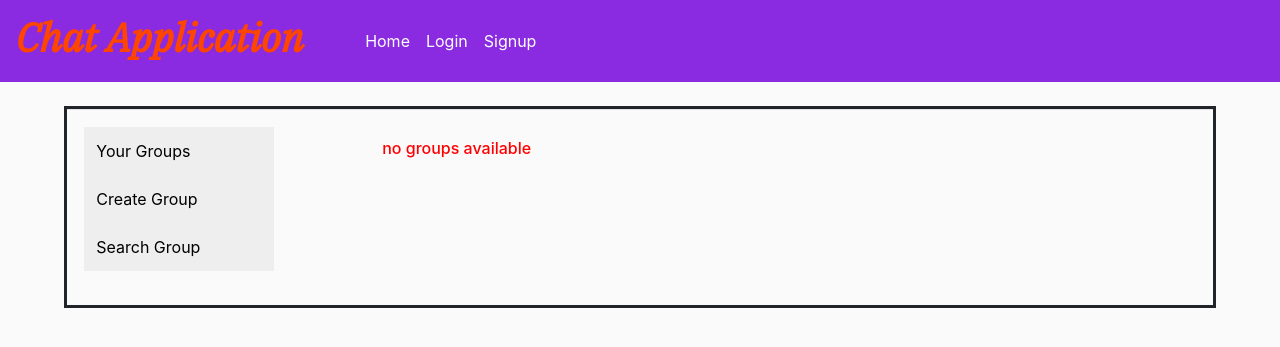
After one commit to rakshithkumarmr/ChatApplication, a Django app: page /group/ in a window 1280 px wide. The commit adds this page. Shown: the top 347 px of the page. Run offline with Django 3.2, Linux system fonts and the light colour scheme; data comes from the database, SQL or seed files in the repository; both versions use the stored data as it was after the commit; some libraries are stand-ins or nearby versions.

Commit message:
3rd task

```diff
--- a/ChatApplication/app/urls.py
+++ b/ChatApplication/app/urls.py
@@ -16,4 +16,16 @@ urlpatterns = [
     path('seacrh/', views.search, name='seacrh'),
     path('delete/<str:id><str:ro>/',views.delete,name='delete'),
 
+    path('group/',views.group,name='group'),
+    path('create_group/',views.create_group,name='create_group'),
+    path('group1/<str:group_name>/',views.group1,name='group1'),
+    path('search_group/',views.search_group,name='search_group'),
+    path('send1/',views.send1,name='send1'),
+    path('delete_group/<str:id><str:gr>/',views.delete_group,name='delete_group'),
+
+    path('add_member/<str:group>/',views.add_member,name='add_member'),
+    path('group_members/<str:group>/', views.group_members, name='group_members'),
+    path('leave_group/<str:group>/', views.leave_group, name='leave_group'),
+    path('join_group/', views.join_group, name='join_group'),
+
 ]
--- a/ChatApplication/app/views.py
+++ b/ChatApplication/app/views.py
@@ -4,10 +4,11 @@ from django.shortcuts import redirect
 from django.contrib import messages
 from django.contrib.auth.models import User
 from django.http import HttpResponse, JsonResponse
-from  .models import ProfileModel, Room, Message
+from  .models import ProfileModel, Room, Message, Group, GroupMessages, AddMembers
 from .forms import SignupForm
 from django.contrib.auth import logout
 from django.db.models import Q
+
 
 def home(request):
   return render(request, 'index.html')
@@ -155,6 +156,129 @@ def search(request):
 
 def delete(request,id,ro):
     Message.objects.get(id=id).delete()
-    print(id,"""""""""""""""""",ro)
     room_details = Room.objects.get(id=ro).name
     return redirect('/room/'+room_details)
+
+
+def group(request):
+    group_details ="group detail"
+    am = AddMembers.objects.filter(member=str(request.user))
+    group = []
+    for x in am:
+        group.append(Group.objects.get(id=int(x.group_id)))
+    if group:
+        return render(request, 'group.html', {'group_details': group_details,'group_info':group})
+    else:
+        return render(request,'group.html',{'group_details':group_details,'mess':"no groups available"})
+
+
+def create_group(request):
+    create_group = "create_group"
+    if request.method == "POST":
+        group_name = request.POST['group_name']
+        if Group.objects.filter(name=group_name).exists():
+            mess = "This group name is already available"
+            return render(request, 'group.html', {'create_group': create_group,'mess':mess})
+        else:
+            new_group = Group.objects.create(name=group_name,users=str(request.user))
+            new_group.save()
+            member = str(request.user)
+            group_id = new_group.id
+            am = AddMembers.objects.create(member=member,group_id=group_id)
+            am.save()
+            return redirect('/group1/' + group_name)
+    return render(request, 'group.html', {'create_group': create_group})
+
+
+def search_group(request):
+    search_group = "search_group"
+    if request.method == "POST":
+        search = request.POST['search']
+        if search:
+            match = Group.objects.filter(name=search).exists()
+            if match:
+                match1 = Group.objects.get(name=search)
+                data = AddMembers.objects.filter(group_id=match1.id,member=str(request.user))
+                if data:
+                    name = Group.objects.get(name=search)
+                    ss = "You are alredy joined this group"
+                    return render(request, "group.html", {"data": name, "search": search,'search_group': search_group,"ss":ss})
+                else:
+                    name = Group.objects.get(name=search)
+                    ss = "You are not in the group." \
+                         " You want to join the group?"
+                    return render(request, "group.html", {"data": 'join', "search": search,'search_group': search_group,"ss":ss,"name":name})
+            else:
+                mess =  "search not found"
+                return render(request, "group.html", { "search": search,'search_group': search_group,'mess':mess})
+    return render(request, 'group.html', {'search_group': search_group})
+
+
+def group1(request,group_name):
+    username = request.user
+    group_details = Group.objects.get(name=group_name).id
+    mess = GroupMessages.objects.filter(group=group_details)
+    group_details = Group.objects.get(name=group_name)
+    return render(request, 'visit_group.html',
+                  {'username': str(username), 'group': group_name, 'group_details': group_details, 'mess': mess})
+
+
+def send1(request):
+    message = request.POST['message']
+    username = request.POST['username']
+    group_id = request.POST['group_id']
+    group = request.POST['group']
+    new_message = GroupMessages.objects.create(message=message, user=username, group=group_id)
+    new_message.save()
+    return redirect('/group1/' + group)
+
+
+def delete_group(request,id,gr):
+    z = id+gr
+    res_first = z[0:len(z) // 2]
+    res_second = z[len(z) // 2 if len(z) % 2 == 0
+                          else ((len(z) // 2) + 1):]
+    GroupMessages.objects.get(id=res_first).delete()
+
+    group_details = Group.objects.get(id=res_second).name
+    return redirect('/group1/'+group_details)
+
+def add_member(request,group):
+    if request.method == "POST":
+        search = request.POST['search']
+        if search:
+            match = User.objects.filter(username=search).exists()
+            if match:
+                gd = Group.objects.get(name=group).id
+                m = AddMembers.objects.filter(member=search, group_id=gd).exists()
+                if m:
+                    mess = "user alredy in this group"
+                    return render(request, "add_member.html", {"group_name": group, 'mess': mess})
+                else:
+                    AddMembers.objects.create(member=search,group_id=gd).save()
+                    mess = "successfully added"
+                    return render(request, "add_member.html", {"group_name":group,'mess': mess})
+            else:
+                mess = "user not found"
+                return render(request, "add_member.html", {"group_name":group,'mess': mess})
+
+    return render(request,"add_member.html",{"group_name":group})
+
+
+def group_members(request,group):
+    id1 = Group.objects.get(name=group).id
+    data = AddMembers.objects.filter(group_id=id1)
+    return render(request,'group_members.html',{'data':data})
+
+
+def leave_group(request,group):
+    id1 = Group.objects.get(name=group).id
+    data = AddMembers.objects.get(group_id=id1,member=str(request.user)).delete()
+    return redirect('group')
+
+
+def join_group(request):
+    group = request.POST['group']
+    id = Group.objects.get(name=group).id
+    AddMembers.objects.create(member=str(request.user),group_id=id).save()
+    return redirect('/group1/' + group)
--- a/ChatApplication/templates/basic.html
+++ b/ChatApplication/templates/basic.html
@@ -39,6 +39,9 @@
             </li>
             <li class="nav-item active">
                 <a class="nav-link" href="{% url 'visit_room' %}">Room<span class="sr-only">(current)</span></a>
+            </li>
+            <li class="nav-item active">
+                <a class="nav-link" href="{% url 'group' %}">Group<span class="sr-only">(current)</span></a>
             </li>
             <li class="nav-item active">
                 <a class="nav-link" href="#" onclick="logout()">Logout<span class="sr-only">(current)</span></a>
--- /dev/null
+++ b/ChatApplication/templates/group.html
@@ -0,0 +1,96 @@
+{% extends 'basic.html' %}
+{% block title %}Group{% endblock %}
+{% block body %}
+{% load static %}
+<br>
+    <div class="active" style="margin-left: 5%;margin-right: 5%;border-style: solid">
+    <table class="table"><tr><td width="25%">
+    <div class="vertical-menu" style="padding: 2%">
+        <a href="{% url 'group' %}">Your Groups</a>
+        <a href="{% url 'create_group' %}">Create Group</a>
+        <a href="{% url 'search_group' %}">Search Group</a>
+    </div>
+    </td>
+    <td width="75%">
+    <div style="padding: 2%">
+            {% if group_details %}
+                {% if mess %}
+                    <h6 style="color: red">{{ mess }}</h6>
+                {% else %}
+                    <table class="table">
+                        <tr><td><h2 style="color: red">My groups</h2></td></tr>
+                    {% for x in group_info %}
+                        <tr><td>
+                            <h3><a href="{% url 'group1' group_name=x.name %}">{{ x.name }} </a></h3></td>
+                        </tr>
+                    {% endfor %}
+                    </table>
+                {% endif %}
+            {% endif %}
+            {% if create_group %}
+                <div>
+                    <div>
+                        {% if mess %}<h6 style="color: red">{{ mess }}</h6>{% endif %}
+                    </div><br>
+                    <form class="form-inline my-2 my-lg-0" style="padding-right: 2%" method="post" action="{% url 'create_group' %}">
+                        {% csrf_token %}
+
+                        <input class="form-control mr-sm-2" type="text" placeholder="Create Group" aria-label="Search" name="group_name" required>
+                        <input class="btn btn-outline-success my-2 my-sm-0" type="submit" value="Create Group" />
+                    </form>
+                </div>
+            {% endif %}
+            {% if search_group %}
+                <div>
+                    <form class="form-inline my-2 my-lg-0" style="padding-right: 2%" method="post" action="{% url 'search_group' %}">
+                        {% csrf_token %}
+                        <input class="form-control mr-sm-2" placeholder="Search Group" aria-label="Search Group" name="search" required>
+                        <input class="btn btn-outline-success my-2 my-sm-0" type="submit" value="Seacrh Group" />
+                    </form>
+                </div>
+                {% if search %}
+                    <h4 style="padding-top: 2%;font-family: 'Lemonada', cursive;color: #0d0f91">Searched result for '{{ search }}'</h4>
+                    {% if data %}
+                        {% if data == 'join' %}
+                            <div style="border: lightseagreen;padding: 2%">
+                            <h2>{{ name.name }}</h2>
+                            <h6>{{ ss }}</h6>
+                            <form method="post" action="{% url 'join_group' %}">
+                                {% csrf_token %}
+                                    <input type="hidden" value="{{ search }}" name="group">
+                                    <button class="btn btn-primary" type="submit">Join</button>
+                                </form>
+                            </div>
+                        {% else %}
+                            <div style="border: lightseagreen;padding: 2%">
+                            <h2><a href="{% url 'group1' group_name=search %}">{{ data.name }}</a></h2>
+                            <h6>{{ ss }}</h6>
+                            </div>
+                        {% endif %}
+                    {% else %}
+                        <h4 style="color: red">{{ mess }}</h4>
+                    {% endif %}
+                {% endif %}
+            {% endif %}
+    </div>
+    </td></tr></table>
+</div>
+<style>
+    .vertical-menu {
+  width: 200px;
+}
+
+.vertical-menu a {
+  background-color: #eee;
+  color: black;
+  display: block;
+  padding: 12px;
+  text-decoration: none;
+}
+
+.vertical-menu a:hover {
+  background-color: #ccc;
+}
+
+</style>
+{% endblock %}
```
Also changed, not shown: ChatApplication/app/models.py (+15 -0 lines), ChatApplication/templates/add_member.html (added, +21 -0 lines), ChatApplication/templates/group_members.html (added, +15 -0 lines), ChatApplication/templates/visit_group.html (added, +90 -0 lines), ChatApplication/app/migrations/0005_group_groupmessages.py (added), ChatApplication/app/migrations/0006_addmembers.py (added), ChatApplication/chat.sqlite3, ChatApplication/media/profile_images/RAKS.jpg (added), ChatApplication/media/profile_images/RAKS_PuFNC7r.jpg (added), 7 other files.
